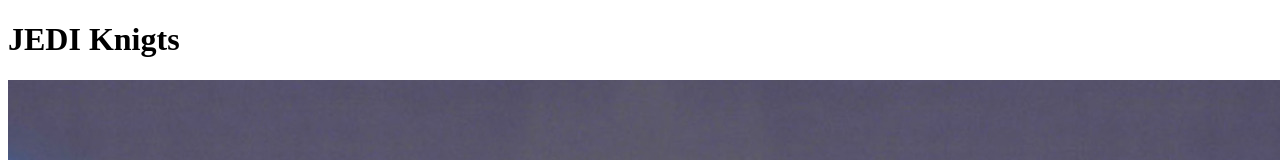
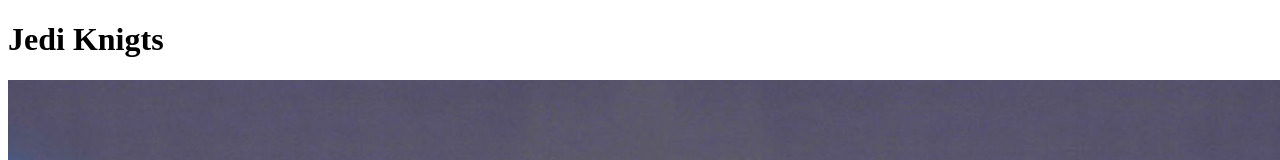
Before and after one commit to InnaDov/html-project, a plain HTML site: page index.html in a window 1280 px wide. Shown: the top 160 px of the page. Drawn offline with Linux system fonts and the light colour scheme.

Commit message:
Change name

```diff
--- a/index.html
+++ b/index.html
@@ -17,7 +17,7 @@
     ></script>
   </head>
   <body>
-    <h1>JEDI Knigts</h1>
+    <h1>Jedi Knigts</h1>
     <img src="img/jedi.jpg" alt="Jedi">
   </body>
 </html>
```
